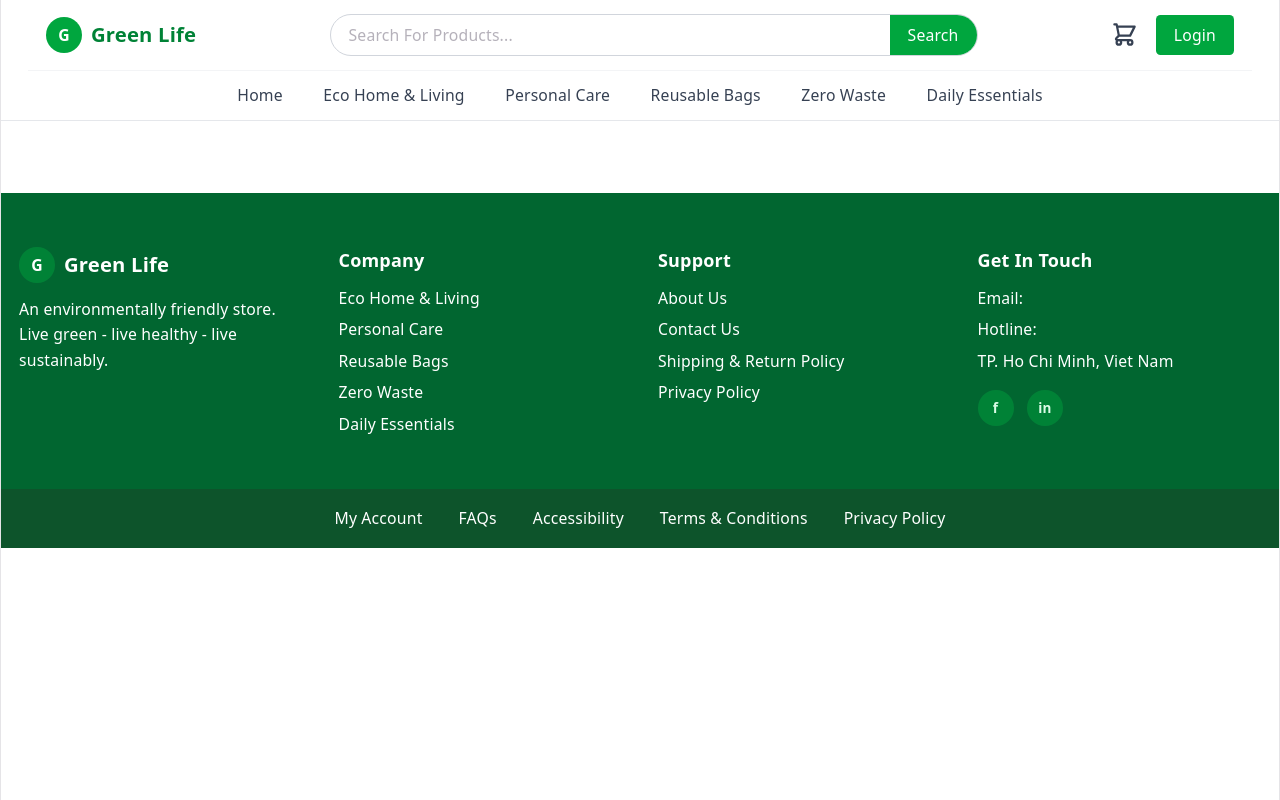
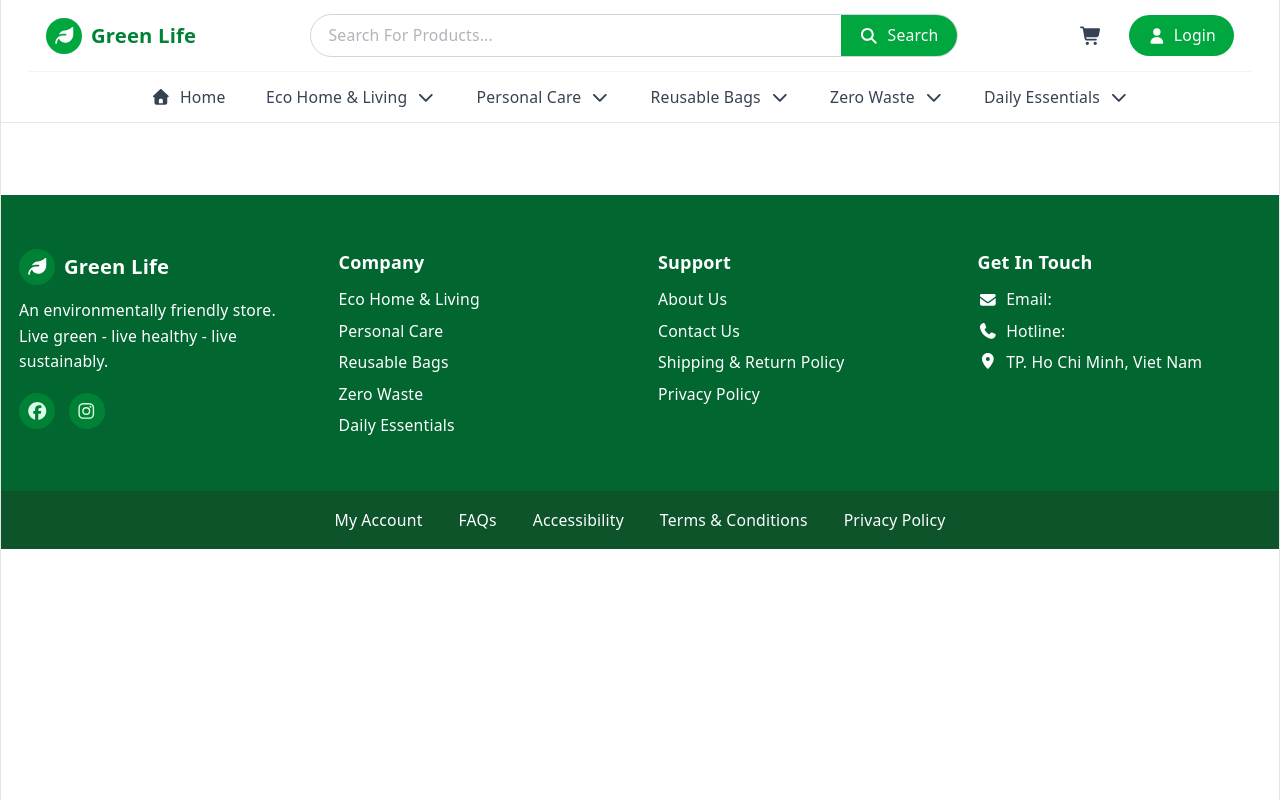
Before and after one commit to QuoccViett/greenlife-store, a React app in the folder frontend/: page /login in a window 1280 px wide. Built offline with nearby package versions, Linux system fonts and the light colour scheme; the HTML template or start-up script is replaced by a standard one.

Commit message:
Update Nav & Footer

```diff
--- a/frontend/package.json
+++ b/frontend/package.json
@@ -10,6 +10,10 @@
     "preview": "vite preview"
   },
   "dependencies": {
+    "@fortawesome/fontawesome-svg-core": "^7.2.0",
+    "@fortawesome/free-brands-svg-icons": "^7.2.0",
+    "@fortawesome/free-solid-svg-icons": "^7.2.0",
+    "@fortawesome/react-fontawesome": "^3.3.0",
     "@reduxjs/toolkit": "^2.11.2",
     "@tailwindcss/vite": "^4.2.2",
     "axios": "^1.13.6",
--- a/frontend/src/components/Footer.jsx
+++ b/frontend/src/components/Footer.jsx
@@ -1,4 +1,5 @@
 import { Link } from "react-router-dom";
+import { IconLeaf, IconMail, IconPhone, IconMapPin, IconFacebook, IconInstagram } from './icons/index'
 
 const Footer = () => {
     return (
@@ -8,14 +9,22 @@ const Footer = () => {
                     <div>
                         <div className="flex items-center gap-2 mb-3">
                             <div className="w-8 h-8 !bg-green-700 rounded-full flex items-center justify-center">
-                                <span className="text-white text-sm font-bold">G</span>
+                                <IconLeaf className="w-5 h-5 text-white" />
                             </div>
                             <span className="text-white font-bold text-lg">Green Life</span>
                         </div>
                         <p className="text-sm text-white leading-relaxed text-left">
-                            An environmentally friendly store.
+                            An environmentally friendly store.<br/>
                             Live green - live healthy - live sustainably.
                         </p>
+                        <div className="flex gap-3 mt-4">
+                            <a href="https://www.facebook.com/" target="_blank" className="w-8 h-8 bg-green-700 rounded-full flex items-center justify-center hover:bg-green-600">
+                                <IconFacebook className="w-4 h-4" />
+                            </a>
+                            <a href="https://www.instagram.com/" target="_blank" className="w-8 h-8 bg-green-700 rounded-full flex items-center justify-center hover:bg-green-600">
+                                <IconInstagram className="w-4 h-4" />
+                            </a>
+                        </div>
                     </div>
 
 
@@ -43,19 +52,21 @@ const Footer = () => {
                     <div className="text-left">
                         <h3 className="text-white font-semibold mb-3">Get In Touch</h3>
                         <ul className="space-y-2 text-sm text-white">
-                            <li>Email: </li>
-                            <li>Hotline: </li>
-                            <li>TP. Ho Chi Minh, Viet Nam</li>
+                            <li className="flex items-center gap-2">
+                                <IconMail className="w-4 h-4 flex-shrink-0" />
+                                <span>Email:</span>
+                            </li>
+                            <li className="flex items-center gap-2">
+                                <IconPhone className="w-4 h-4 flex-shrink-0" />
+                                <span>Hotline:</span>
+                            </li>
+                            <li className="flex items-start gap-2">
+                                <IconMapPin className="w-4 h-4 flex-shrink-0 mt-0.5" />
+                                <span>TP. Ho Chi Minh, Viet Nam</span>
+                            </li>
                         </ul>
 
-                        <div className="flex gap-3 mt-4">
-                            <a href="https://www.facebook.com/" target="_blank" className="w-8 h-8 bg-green-700 rounded-full flex items-center justify-center hover:bg-green-600">
-                                <span className="text-xs font-bold">f</span>
-                            </a>
-                            <a href="https://www.instagram.com/" target="_blank" className="w-8 h-8 bg-green-700 rounded-full flex items-center justify-center hover:bg-green-600">
-                                <span className="text-xs font-bold">in</span>
-                            </a>
-                        </div>
+
                     </div>
 
 
--- a/frontend/src/components/Navbar.jsx
+++ b/frontend/src/components/Navbar.jsx
@@ -1,6 +1,10 @@
 import { useState } from "react"
 import { useSelector } from "react-redux"
 import { Link, useNavigate } from 'react-router-dom'
+import {
+    IconLeaf, IconCart, IconUser, IconSearch,
+    IconMenu, IconClose, IconChevronDown, IconHome
+} from './icons/index'
 
 
 const categories = [
@@ -77,7 +81,7 @@ const Navbar = () => {
 
                     <Link to='/' className="flex items-center gap-2 flex-shrink-0">
                         <div className="w-8 h-8 bg-green-600 rounded-full flex items-center justify-center">
-                            <span className="text-white text-sm font-bold">G</span>
+                            <IconLeaf className="w-5 h-5 text-white" />
                         </div>
                         <span className="text-green-700 font-bold text-lg hidden sm:block">Green Life</span>
                     </Link>
@@ -93,6 +97,7 @@ const Navbar = () => {
                                 className="flex-1 px-4 py-2 text-sm outline-none"
                             />
                             <button type="submit" className="bg-green-600 px-4 text-white text-sm hover:bg-green-700">
+                                <IconSearch className="w-4 h-4 pr-2" />
                                 Search
                             </button>
                         </div>
@@ -101,10 +106,8 @@ const Navbar = () => {
 
                     <div className="flex items-center gap-4">
 
-                        <Link to='/cart' className='relative'>
-                            <svg xmlns="http://www.w3.org/2000/svg" className="w-6 h-6 text-gray-700" fill="none" viewBox="0 0 24 24" stroke="currentColor">
-                                <path strokeLinecap="round" strokeLinejoin="round" strokeWidth={2} d="M3 3h2l.4 2M7 13h10l4-8H5.4M7 13L5.4 5M7 13l-2.293 2.293c-.63.63-.184 1.707.707 1.707H17m0 0a2 2 0 100 4 2 2 0 000-4zm-8 2a2 2 0 11-4 0 2 2 0 014 0z" />
-                            </svg>
+                        <Link to='/cart' className='relative p-2 hover:bg-gray-200 rounded-full transition'>
+                            <IconCart className="w-6 h-6 text-gray-700" />
                             {totalItems > 0 && (
                                 <span className="absolute -top-2 -right-2 bg-green-600 text-white text-xs rounded-full w-5 h-5 flex items-center justify-center">
                                     {totalItems}
@@ -114,26 +117,26 @@ const Navbar = () => {
 
 
                         {userInfo ? (
-                            <Link to='/profile' className='text-sm text-gray-700 hover:text-green-600 hidden sm:block'>
+                            <Link to='/profile' className='hidden sm:flex items-center gap-1.5 text-sm text-gray-700 hover:text-green-600 transition font-medium'>
+                                <IconUser className="w-4 h-4" />
                                 {userInfo.name}
                             </Link>
                         ) : (
-                            <Link to='/login' className="text-sm bg-green-600 text-white px-4 py-2 rounded hover:gb-green-700 hidden sm:block">
+                            <Link to='/login' className="hidden sm:flex items-center gap-1.5 text-sm bg-green-600 text-white px-4 py-2 rounded-full hover:bg-green-700 transition">
+                                <IconUser className="w-4 h-4" />
                                 Login
                             </Link>
                         )}
 
 
                         {userInfo?.role === 'admin' && (
-                            <Link to='/admin' className="text-sm text-green-600 font-medium hidden sm:block">
+                            <Link to='/admin' className="hidden sm:block text-sm text-white bg-green-800 px-3 py-1.5 rounded-full hover:bg-green-900 transition">
                                 Admin
                             </Link>
                         )}
 
                         <button onClick={() => setMenuOpen(!menuOpen)} className="md:hidden">
-                            <svg xmlns="http://www.w3.org/2000/svg" className="w-6 h-6 text-gray-700" fill="none" viewBox="0 0 24 24" stroke="currentColor">
-                                <path strokeLinecap="round" strokeLinejoin="round" strokeWidth={2} d="M4 6h16M4 12h16M4 18h16" />
-                            </svg>
+                            {menuOpen ? <IconClose className="w-5 h-5 text-gray-700" /> : <IconMenu className="w-5 h-5 text-gray-700" />}
                         </button>
                     </div>
                 </div>
@@ -141,12 +144,13 @@ const Navbar = () => {
                 <div className="hidden md:block border-t border-gray-100 bg-white">
                     <div className=" px-4 flex items-center justify-center gap-1">
                         <Link to='/' className="block px-4 py-3 text-sm font-medium text-gray-700 hover:text-green-700 whitespace-nowrap">
-                            Home
+                            <IconHome className="w-4 h-4 pr-2" />
+                            <span>Home</span>
                         </Link>
                         {categories.map(cat => (
                             <div
                                 key={cat.slug}
-                                className="relative group"
+                                className="relative group "
                                 onMouseEnter={() => setActiveDropdown(cat.slug)}
                                 onMouseLeave={() => setActiveDropdown(null)}
                             >
@@ -154,7 +158,8 @@ const Navbar = () => {
                                     to={`/product?category=${cat.slug}`}
                                     className="block px-4 py-3 text-sm font-medium text-gray-700 hover:text-green-700 whitespace-nowrap"
                                 >
-                                    {cat.name}
+                                    <span>{cat.name}</span>
+                                    <IconChevronDown className="w-3 h-3 mt-0.5 pl-2" />
                                 </Link>
 
                                 {activeDropdown === cat.slug && (
@@ -163,13 +168,13 @@ const Navbar = () => {
                                             <Link
                                                 key={sub.slug}
                                                 to={`/products?category=${sub.slug}`}
-                                                className="block px-4 py-2 text-sm text-gray-600 hover:bg-green-50 hover:underline "
+                                                className="block px-4 py-2 text-sm text-gray-600 hover:bg-green-50 hover:underline text-left "
                                             >
                                                 {sub.name}
                                             </Link>
                                         ))}
 
-                                        <Link to='/products' className="ml-auto px-4 py-3 text-sm text-gray-600 hover:underline whitespace-nowrap">
+                                        <Link to='/products' className="block ml-auto px-4 py-2 text-left text-sm text-gray-600 hover:bg-green-50 hover:underline whitespace-nowrap">
                                             All Products
                                         </Link>
                                     </div>
@@ -189,7 +194,7 @@ const Navbar = () => {
                                 placeholder="Search..."
                                 className="flex-1 px-4 py-2 text-sm outline-none"
                             />
-                            <button type="submit" className="bg-green-600 px-4 text-white text-sm">Tim</button>
+                            <button type="submit" className="bg-green-600 px-4 text-white text-sm"><IconSearch className="w-4 h-4" /></button>
                         </form>
 
                         <Link
@@ -197,6 +202,7 @@ const Navbar = () => {
                             className="block px-4 py-2 text-sm font-medium text-gray-700 border-b border-gray-100 hover:text-green-700 whitespace-nowrap"
                             onClick={() => setMenuOpen(false)}
                         >
+                            <IconHome className="w-4 h-4 pr-2 text-green-600" />
                             Home
                         </Link>
 
@@ -226,11 +232,13 @@ const Navbar = () => {
 
                         {userInfo ? (
                             <Link to='/profile' className="text-sm text-gray-700" onClick={() => setMenuOpen(false)}>
-                                {userInfo.name}
+                                <IconUser className="w-4 h-4" />
+                                <span>{userInfo.name}</span>
                             </Link>
                         ) : (
                             <Link to='/login' className="text-sm text-gray-700" onClick={() => setMenuOpen(false)}>
-                                Login
+                                <IconUser className="w-4 h-4 pr-2" />
+                                <span>Login</span>
                             </Link>
                         )}
 
```
Also changed, not shown: frontend/src/components/icons/index.jsx (added, +44 -0 lines), 1 other file (tests, documents, lock files or other folders).
